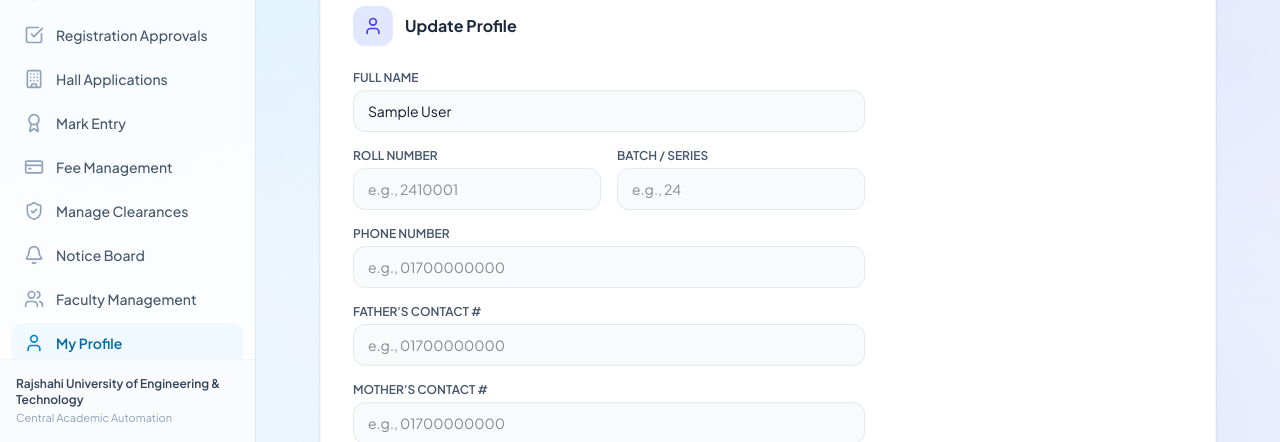
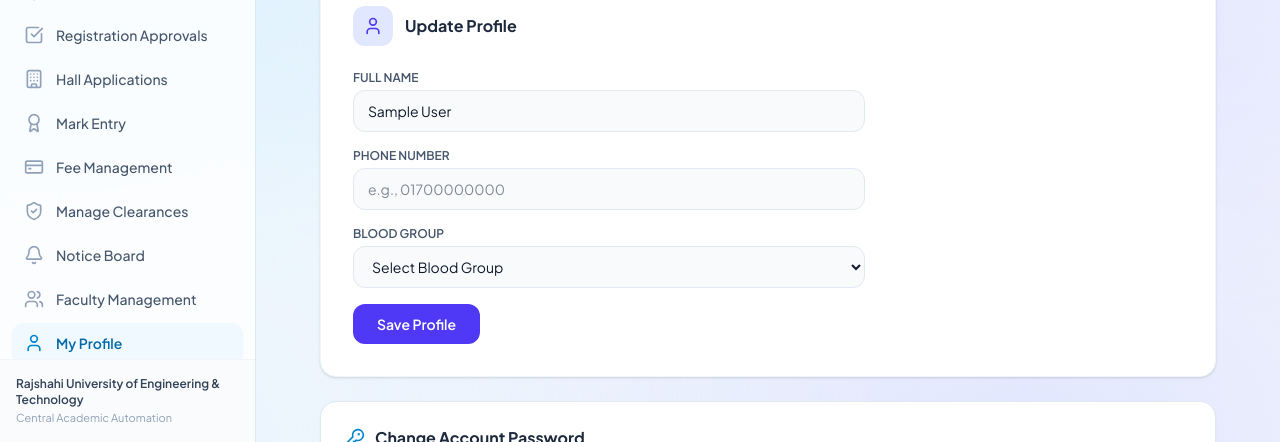
Before and after one commit to Auyon-ECE-2410043/OneHUB, a React (Vite) app in the folder frontend/: page /profile in a window 1280 px wide. Shown: the part 358-800 px from the top of the page. Built offline with nearby package versions, Linux system fonts and the light colour scheme; no server answers; sample sign-in values are in the browser's storage.

Commit message:
fix(profile): hide student-specific fields from faculty and admin profiles

```diff
--- a/frontend/src/pages/profile/Profile.jsx
+++ b/frontend/src/pages/profile/Profile.jsx
@@ -213,6 +213,7 @@ export function Profile() {
               />
             </div>
 
+            {user?.role === "student" && (
               <div className="grid grid-cols-2 gap-4">
                 <div>
                   <label className="block text-xs font-semibold uppercase text-slate-600 mb-1">
@@ -240,6 +241,7 @@ export function Profile() {
                   />
                 </div>
               </div>
+            )}
 
             <div>
               <label className="block text-xs font-semibold uppercase text-slate-600 mb-1">
@@ -254,6 +256,8 @@ export function Profile() {
               />
             </div>
 
+            {user?.role === "student" && (
+              <>
                 <div>
                   <label className="block text-xs font-semibold uppercase text-slate-600 mb-1">
                     Father's Contact #
@@ -279,6 +283,8 @@ export function Profile() {
                     className="w-full px-3.5 py-2.5 bg-slate-50 border border-slate-200 rounded-xl text-sm focus:ring-2 focus:ring-indigo-500 focus:outline-none"
                   />
                 </div>
+              </>
+            )}
 
             <div>
               <label className="block text-xs font-semibold uppercase text-slate-600 mb-1">
```
Lines whose indentation alone changed are shown as unchanged.
